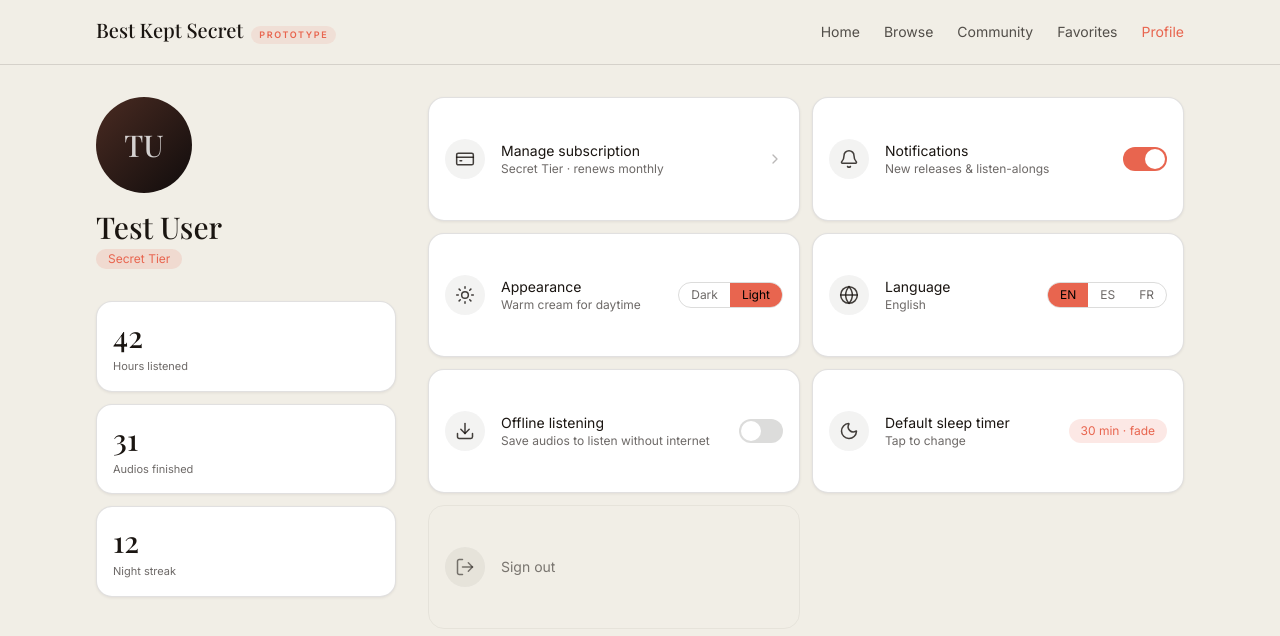
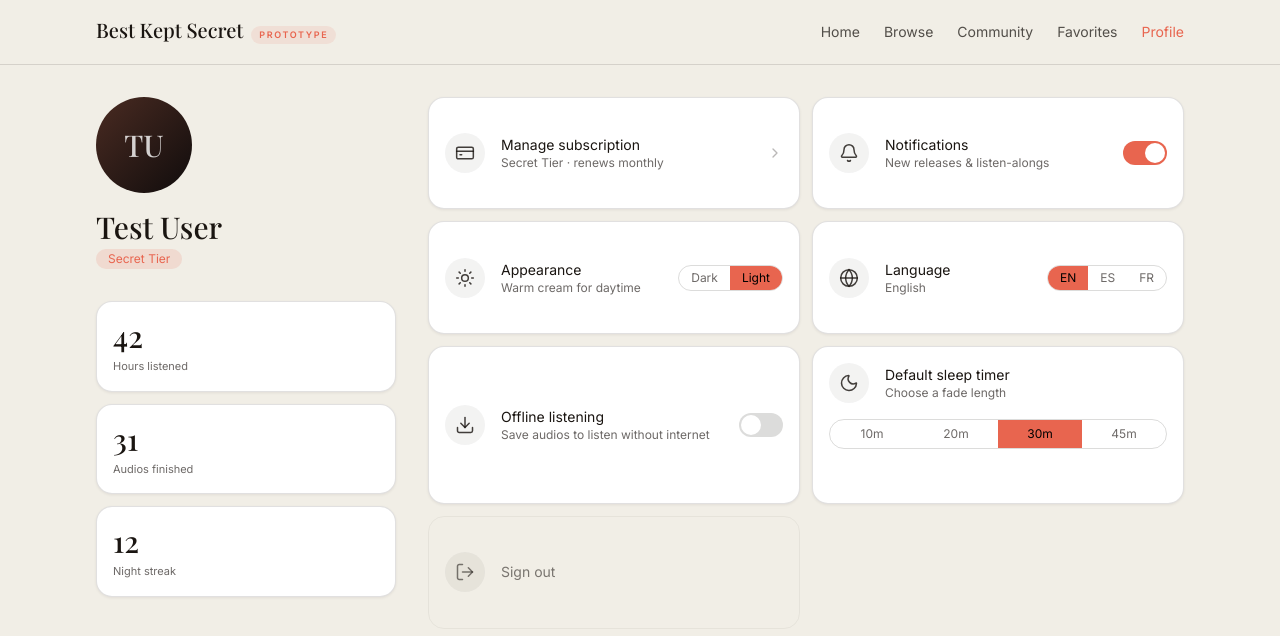
Before and after one commit to chokonaira/bks-player-prototype, a Next.js app: page /profile in a window 1280 px wide. Shown: the top 636 px of the page. Built offline with nearby package versions, Linux system fonts and the light colour scheme; a web font is replaced by a local one.

Commit message:
Make sleep timer setting explicit

```diff
--- a/app/profile/page.tsx
+++ b/app/profile/page.tsx
@@ -134,8 +134,8 @@ export default function Profile() {
           </span>
         </button>
 
-        <button onClick={() => setSleepIdx((i) => (i + 1) % SLEEP_DEFAULTS.length)}
-          className="flex w-full items-center gap-4 rounded-2xl border border-ink/10 bg-ink/[0.03] p-4 text-left transition hover:bg-ink/[0.06]">
+        <div className="w-full rounded-2xl border border-ink/10 bg-ink/[0.03] p-4">
+          <div className="flex items-center gap-4">
             <span className="grid h-10 w-10 shrink-0 place-items-center rounded-full bg-ink/5 text-ink/70">
               <Moon className="h-5 w-5" strokeWidth={1.8} />
             </span>
@@ -143,10 +143,25 @@ export default function Profile() {
               <span className="block text-sm text-ink">{t("profile.sleepDefault")}</span>
               <span className="block truncate text-xs text-ink/50">{t("profile.tapToChange")}</span>
             </span>
-          <span className="shrink-0 rounded-full bg-coral/15 px-3 py-1 text-xs text-coral">
-            {SLEEP_DEFAULTS[sleepIdx]} {t("profile.fade")}
-          </span>
+          </div>
+          <div className="mt-4 grid grid-cols-4 overflow-hidden rounded-full border border-ink/15 text-xs">
+            {SLEEP_DEFAULTS.map((minutes, index) => (
+              <button
+                key={minutes}
+                onClick={() => setSleepIdx(index)}
+                aria-pressed={sleepIdx === index}
+                aria-label={`${minutes} ${t("profile.fade")}`}
+                className={`px-2 py-1.5 transition ${
+                  sleepIdx === index
+                    ? "bg-coral text-black"
+                    : "text-ink/50 hover:bg-ink/5 hover:text-ink"
+                }`}
+              >
+                {minutes}m
               </button>
+            ))}
+          </div>
+        </div>
 
         <button onClick={() => { setSignOutNote(true); setTimeout(() => setSignOutNote(false), 2500); }}
           className="flex w-full items-center gap-4 rounded-2xl border border-ink/5 p-4 text-left text-ink/40 transition hover:text-ink/70">
--- a/lib/i18n.ts
+++ b/lib/i18n.ts
@@ -111,7 +111,7 @@ const en: Dict = {
   "profile.lightNote": "Warm cream for daytime",
   "profile.language": "Language",
   "profile.sleepDefault": "Default sleep timer",
-  "profile.tapToChange": "Tap to change",
+  "profile.tapToChange": "Choose a fade length",
   "profile.fade": "min · fade",
   "profile.signOut": "Sign out",
   "profile.stayNote": "Just a prototype, you're staying ♥",
@@ -241,7 +241,7 @@ const es: Dict = {
   "profile.lightNote": "Crema cálida para el día",
   "profile.language": "Idioma",
   "profile.sleepDefault": "Temporizador predeterminado",
-  "profile.tapToChange": "Toca para cambiar",
+  "profile.tapToChange": "Elige la duración del fundido",
   "profile.fade": "min · fundido",
   "profile.signOut": "Cerrar sesión",
   "profile.stayNote": "Es un prototipo, te quedas ♥",
@@ -371,7 +371,7 @@ const fr: Dict = {
   "profile.lightNote": "Crème chaleureuse pour la journée",
   "profile.language": "Langue",
   "profile.sleepDefault": "Minuterie par défaut",
-  "profile.tapToChange": "Touchez pour changer",
+  "profile.tapToChange": "Choisissez la durée du fondu",
   "profile.fade": "min · fondu",
   "profile.signOut": "Se déconnecter",
   "profile.stayNote": "C'est un prototype, vous restez ♥",
```
Also changed, not shown: 1 other file (tests, documents, lock files or other folders). Lines whose indentation alone changed are shown as unchanged.
